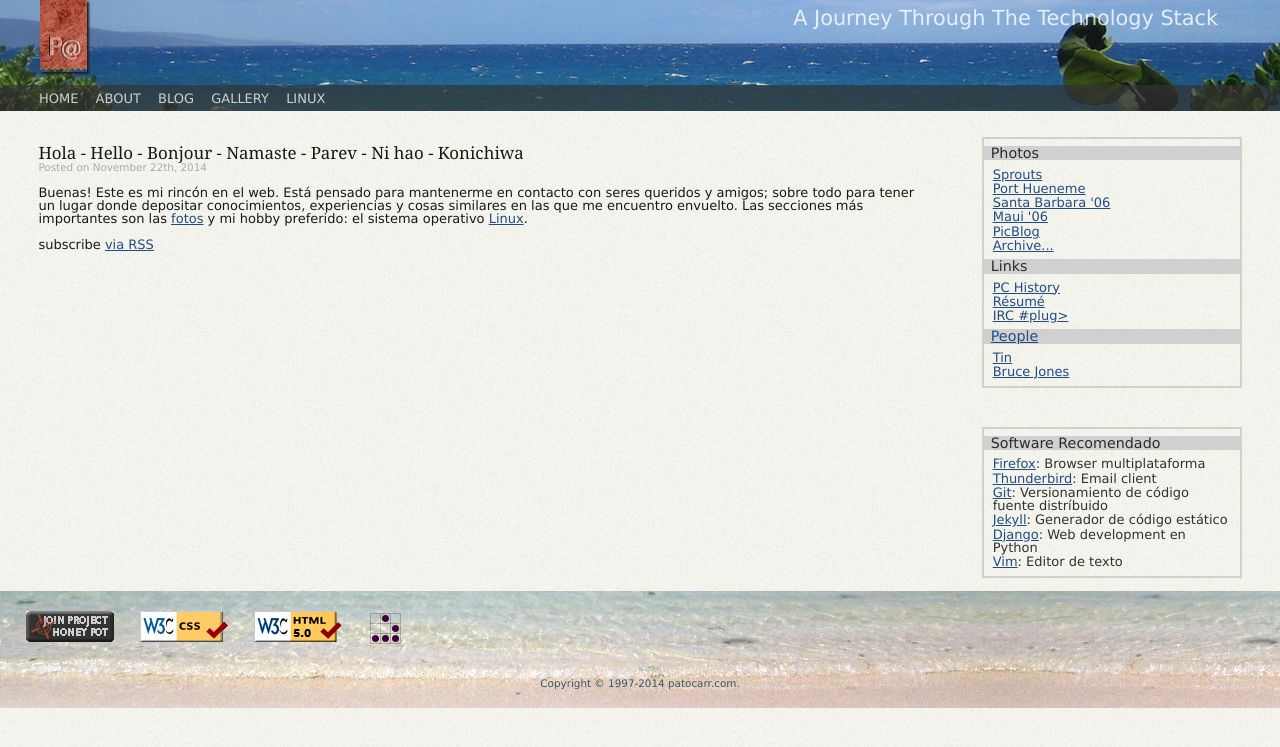
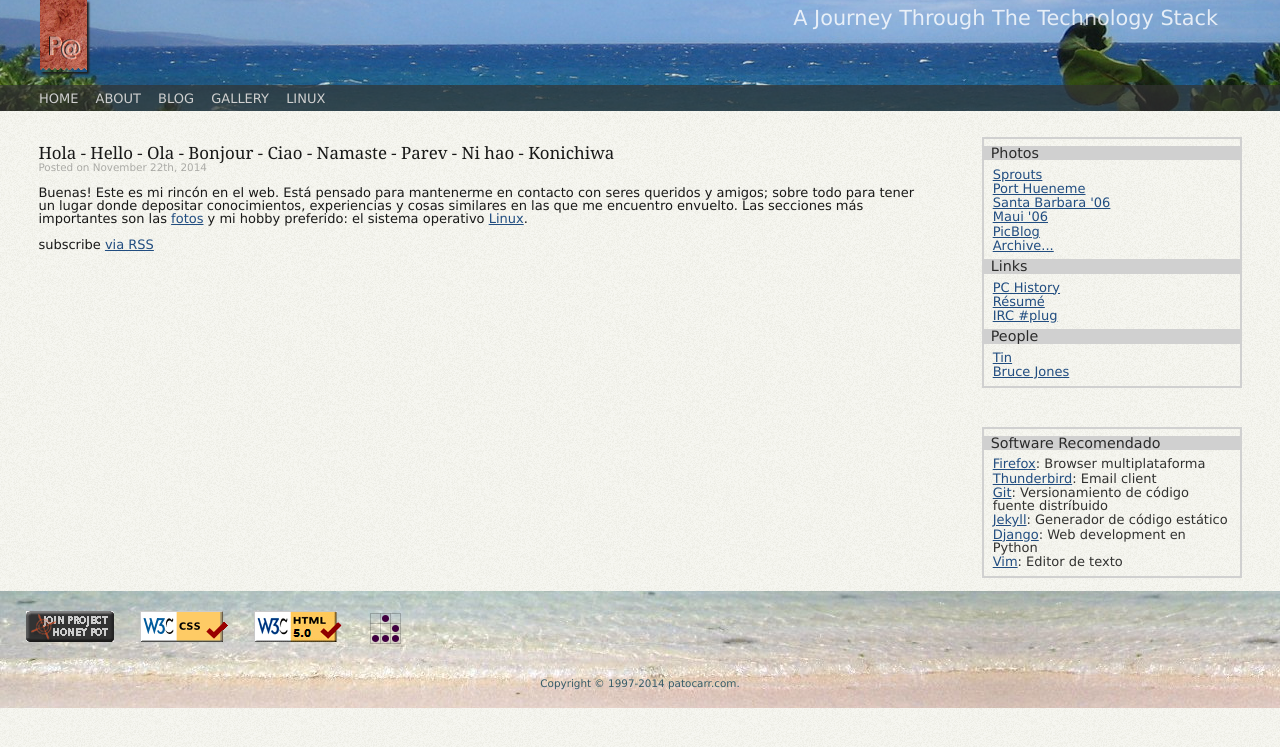
Before and after one commit to patocarr/patocarr.com, a Jekyll site: the page built from index.html, in a window 1280 px wide. Shown: the top 747 px of the page. Built offline with Jekyll 4.4.1, drawn with Linux system fonts in a browser that asks for light colours; nearby versions of some CDN libraries; library files that are not in the unit come from our copies.

Commit message:
Fixed HTML5 & CSS validation errors.

```diff
--- a/_includes/footer.html
+++ b/_includes/footer.html
@@ -2,19 +2,19 @@
 <div id="extra">
  <ul>
      <li>
-           <a href="http://www.projecthoneypot.org"> <img src="/images/project_honey_pot_button.gif" height="31px" width="88px" border="0" alt="Stop Spam Harvesters, Join Project Honey Pot"></a>
+           <a href="http://www.projecthoneypot.org"> <img src="/images/project_honey_pot_button.gif" height="31" width="88" alt="Stop Spam Harvesters, Join Project Honey Pot"></a>
      </li>
      <li>
            <a href="http://jigsaw.w3.org/css-validator/check/referer">
          <img src="/images/valid-css.png"
                 alt="Valid CSS!" height="31" width="88"
-                border="0" /></a>
+                /></a>
      </li>
      <li>
            <a href="http://validator.w3.org/check/referer">
          <img src="/images/html5-logo.png"
                 alt="Valid XHTML 1.0!" height="31" width="88"
-                border="0" /></a>
+                /></a>
      </li>
      <li>
              <a href='http://www.catb.org/hacker-emblem/'>
--- a/_includes/head.html
+++ b/_includes/head.html
@@ -10,7 +10,7 @@
 
   <link rel="stylesheet" href="{{ "/styles/reset.css" | prepend: site.baseurl }}"/>
   <link rel="stylesheet" href="{{ "/styles/style.css" | prepend: site.baseurl }}"/>
-  <link rel="stylesheet" href="{{ "/styles/ie.css" | prepend: site.baseurl }}"/>
+  <!--<link rel="stylesheet" href="{{ "/styles/ie.css" | prepend: site.baseurl }}"/>-->
   <link rel="stylesheet" type="text/css" media="screen and (max-device-width:480px)" href="{{ "/styles/small.css" | prepend: site.baseurl }}"/>
   <link rel="canonical" href="{{ page.url | replace:'index.html','' | prepend: site.baseurl | prepend: site.url }}">
   <link rel="alternate" type="application/atom+xml" title="{{ site.title }}" href="{{ "/feed.xml" | prepend: site.baseurl | prepend: site.url }}" />
--- a/_includes/sidebar.html
+++ b/_includes/sidebar.html
@@ -1,4 +1,4 @@
-<div id="sidebar">
+<div class="sidebar">
       <dl>
       <dt>Photos</dt>
       <dd><a href="/Homemade_sprouts/index.html">Sprouts</a></dd>
@@ -10,14 +10,14 @@
       <dt>Links</dt>
       <dd><a href="/history">PC History</a></dd>
       <dd><a href="/resume">R&eacute;sum&eacute;</a></dd>
-      <dd><a href="/plug">IRC #plug</a</dd>></dd>
+      <dd><a href="/plug">IRC #plug</a></dd>
       <dt>People</dt>
       <dd><a href="http://tincarr.com.ar/">Tin</a></dd>
-      <dd><a href="/bruce/index.html">Bruce Jones</a></dd>
+      <dd><a href="/bruce/index.shtml">Bruce Jones</a></dd>
       </dl>
 </div>
 
-<div id="sidebar">
+<div class="sidebar">
       <dl>
         <dt>Software Recomendado</dt>
         <dd><a href="#">Firefox</a>: Browser multiplataforma</dd>
--- a/index.html
+++ b/index.html
@@ -2,7 +2,7 @@
 layout: default
 ---
 
-      <h2>Hola - Hello - Bonjour - Namaste - Parev - Ni hao - Konichiwa</h2>
+      <h2>Hola - Hello - Ola - Bonjour - Ciao - Namaste - Parev - Ni hao - Konichiwa</h2>
       <h4 id="time">Posted on November 22th, 2014</h4>
 <!--     <div class="quote">
 <p class="quote-inner">Nunc diam. Cras tempor ligula at dui. Aenean ornare velit at nunc. In vitae tortor aliquet purus porttitor gravida. Nullam massa dui, venenatis lobortis, interdum in, scelerisque. abs. Aunque por sobre todo, es un <i>labor of love</i> dedicado a mis seres queridos y amigos.</p>
--- a/styles/small.css
+++ b/styles/small.css
@@ -10,9 +10,6 @@
 #wrap {
   background: url(../images/noise-tile.gif) repeat;
   font-size: 1.3em;
-/*  max-width: 900px;
-  margin: 0 auto;
-*/
 }
 #wrap a {
   color: #214d80;
@@ -32,18 +29,11 @@
 }
 #logo a {
 margin-top: -20px;
-//float: left;
-//box-shadow: 2px 2px 2px #202020;
-//-webkit-box-shadow: 2px 2px 2px #202020;
-//-moz-box-shadow: 2px 2px 2px #202020;
 }
 #slogan {
-//float: right;
   font-size: 1em;
   padding: 1em 0 0 0;
-//margin-top: 40px;
   margin-right: 0;
-//color: rgba(255, 255, 255, 0.8);
   width: 70%;
 }
 
@@ -67,10 +57,10 @@
 }
 #menu a:hover {
   text-decoration: none;
-	background: url(../images/img02.gif) repeat-x left bottom;
+	background: url(/images/img02.gif) repeat-x left bottom;
 }
 #menu .active a {
-	background: url(../images/img02.gif) repeat-x left bottom;
+	background: url(/images/img02.gif) repeat-x left bottom;
 }
 
 /*
@@ -97,7 +87,7 @@
 
 /*
 ----------------------------------------*/
-#sidebar {
+.sidebar {
   float: none;
   width: 90%;
   margin: 2em 5% 3em 5%;
@@ -105,36 +95,18 @@
   -moz-border-radius: 5px;
   color: rgba(0, 0, 0, 0.8);
 }
-#sidebar dl {
+.sidebar dl {
   padding: 0 0 0.5em 0;
 }
-#sidebar dt {
+.sidebar dt {
   font-size: 100%;
   padding: .5em 1em .5em 1em;
   margin: 0 0 0.5em 0;
   background: #d0d0d0;
 }
-#sidebar dd {
+.sidebar dd {
   padding: 0 1.5em;
 }
-
-/*
-----------------------------------------*/
-//#content {
-//  background: url(../images/burn.png) repeat-x top;
-//  color: rgba(0, 0, 0, 0.8);
-//}
-//
-//.quote {
-//  background: url(../images/box-shade.png) no-repeat bottom right;
-//  padding-bottom: 20px;
-//  margin-top: 1em;
-//}
-//.quote-inner {
-//  background: rgba(255, 255, 255, 0.8);
-//  /*border: 1px solid #d0d0d0;*/
-//  padding: 1em;
-//}
 
 /*
 ----------------------------------------*/
@@ -146,34 +118,6 @@
   font-size: 100%;
   color: rgba(0, 0, 0, 0.9);
 }
-//#entries h1 {
-//  font-family: sans-serif;
-//  font-size: 160%;
-//  margin: 0 0 0 0;
-//}
-//#entries h2 {
-//  text-decoration: bold;
-//  font-family: Georgia, serif;
-//  font-size: 130%;
-//  margin: 0.5em 0 0 0;
-//}
-//#entries h3 {
-//  text-decoration: bold;
-//  font-family: Georgia, serif;
-//  font-size: 120%;
-//  margin: 1em 0 0 0;
-//}
-//#entries h4 {
-//  font-size: 80%;
-//  color: rgba(0, 0, 0, 0.3);
-//}
-//#entries p {
-//  padding-top: 1em;
-//}
-//#entries #text {
-//  background: url(../images/img05.gif) no-repeat;
-//  float: left;
-//}
 
 /*
 ----------------------------------------*/
--- a/styles/style.css
+++ b/styles/style.css
@@ -101,7 +101,7 @@
 
 /*
 ----------------------------------------*/
-#sidebar {
+.sidebar {
   float: right;
   width: 20%;
   clear: right;
@@ -111,16 +111,16 @@
   -moz-border-radius: 5px;
   color: rgba(0, 0, 0, 0.8);
 }
-#sidebar dl {
+.sidebar dl {
   padding: 0 0 0.5em 0;
 }
-#sidebar dt {
+.sidebar dt {
   font-size: 110%;
   padding: 0 .5em;
   margin: 0.5em 0 0.5em 0;
   background: #d0d0d0;
 }
-#sidebar dd {
+.sidebar dd {
   padding: 0 .7em;
   margin-bottom: 0.1em;
 }
@@ -160,13 +160,11 @@
   margin: 0 0 0 0;
 }
 #entries h2 {
-  text-decoration: bold;
   font-family: Georgia, serif;
   font-size: 130%;
   margin: 0.5em 0 0 0;
 }
 #entries h3 {
-  text-decoration: bold;
   font-family: Georgia, serif;
   font-size: 120%;
   margin: 1em 0 0 0;
```
